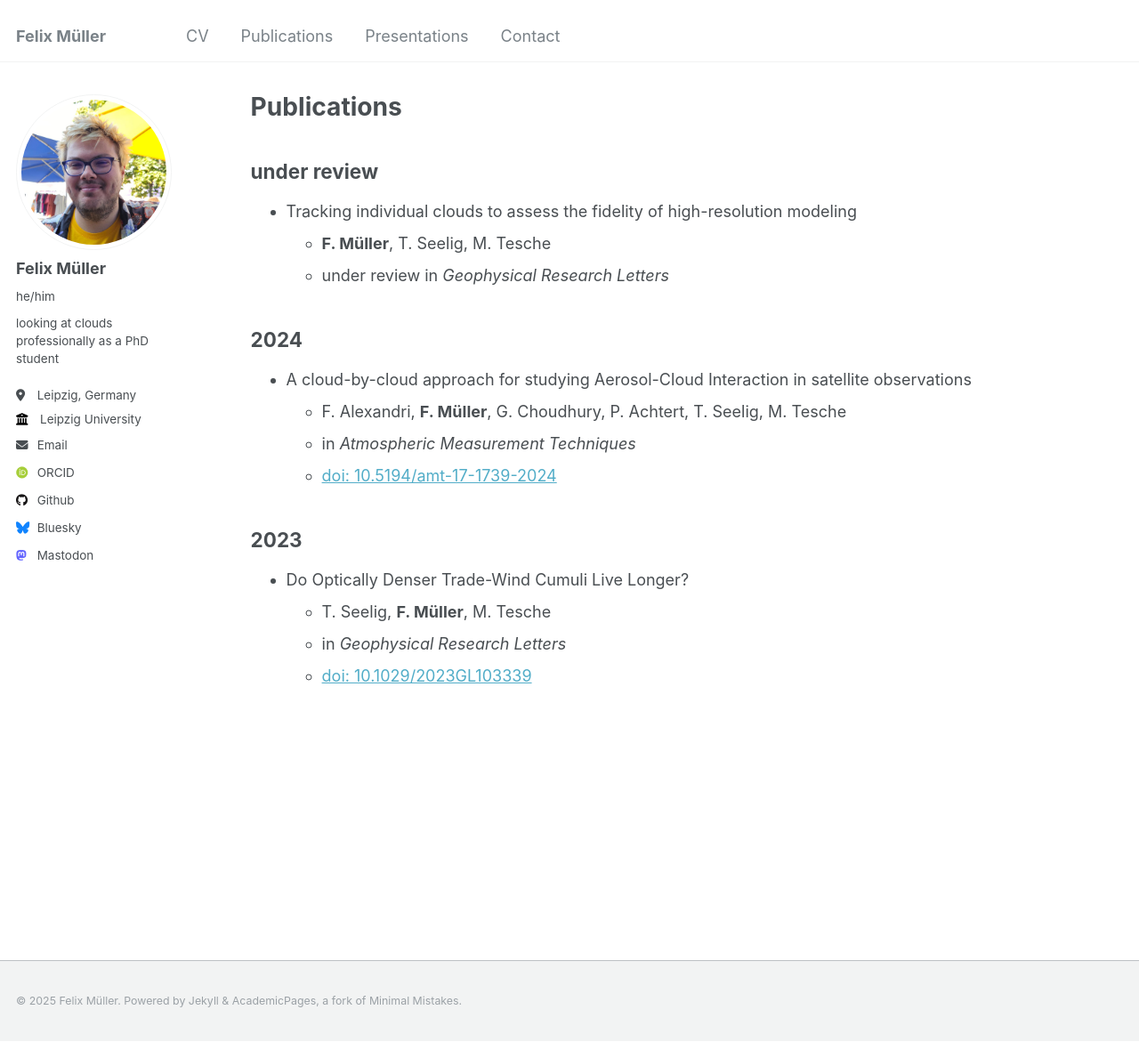
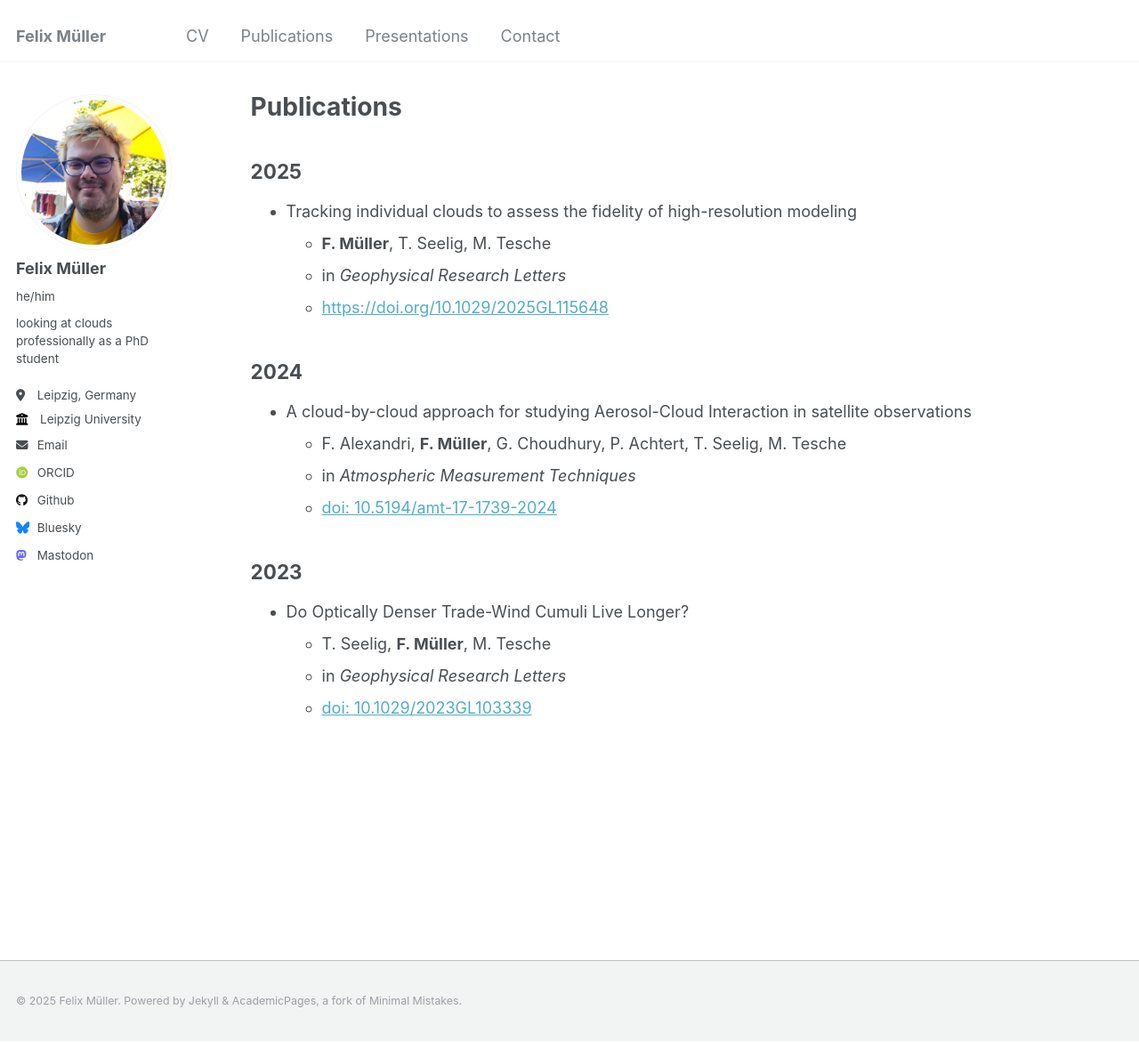
Before and after one commit to felix-mue/felix-mue.github.io, a Jekyll site: the page built from _pages/publications.md, in a window 1280 px wide and 1171 px high. Shown: the whole window at 89% size. Built offline with Jekyll 4.4.1, drawn with Linux system fonts in a browser that asks for light colours; some web fonts are replaced.

Commit message:
update publications with mueller2025

```diff
--- a/_pages/publications.md
+++ b/_pages/publications.md
@@ -5,11 +5,12 @@ permalink: /publications/
 author_profile: true
 ---
 
-## under review
+## 2025
 
 * Tracking individual clouds to assess the fidelity of high-resolution modeling
   * **F. Müller**, T. Seelig, M. Tesche
-  * under review in _Geophysical Research Letters_
+  * in _Geophysical Research Letters_
+  * [https://doi.org/10.1029/2025GL115648](https://doi.org/10.1029/2025GL115648)
 
 ## 2024
 
```
